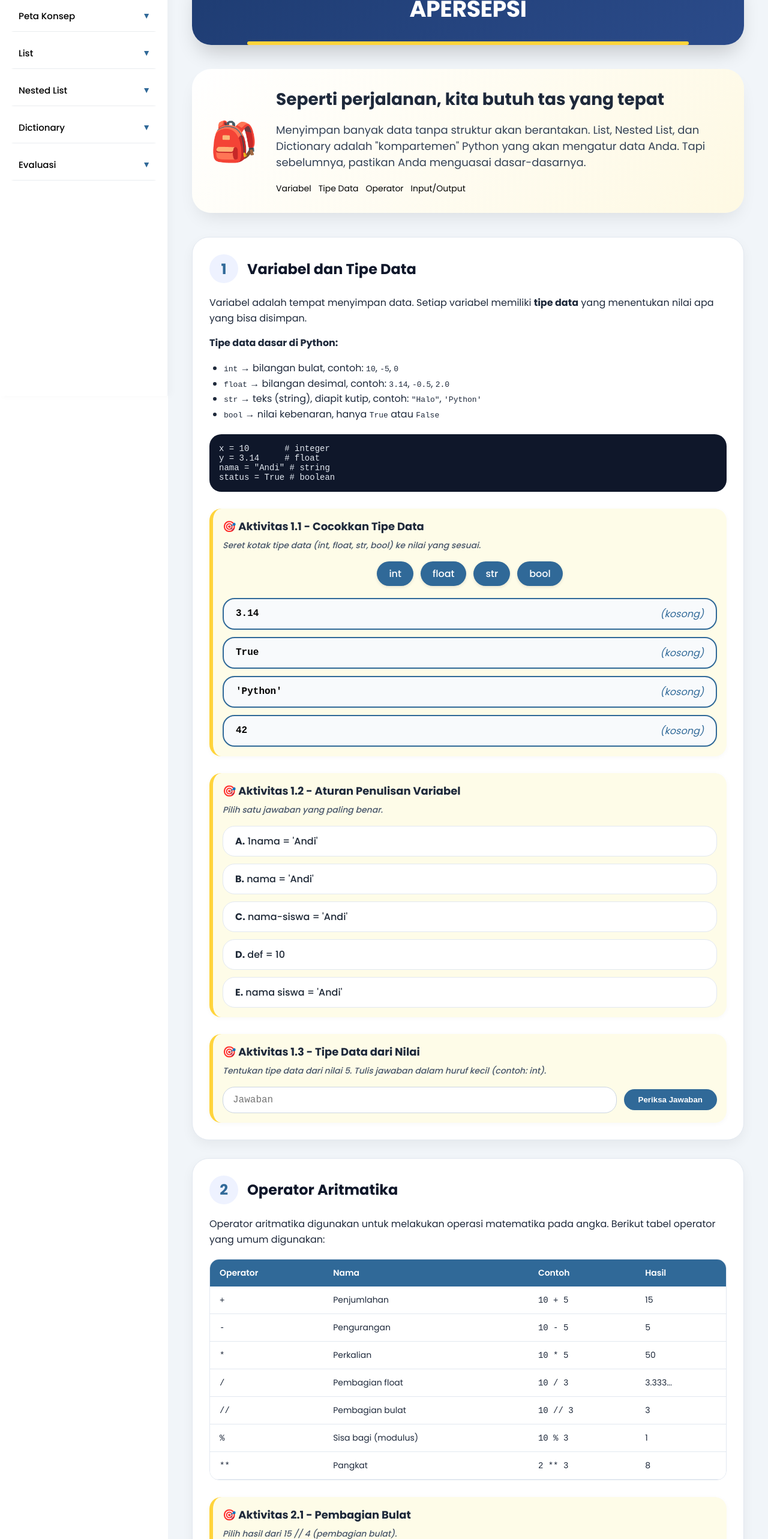
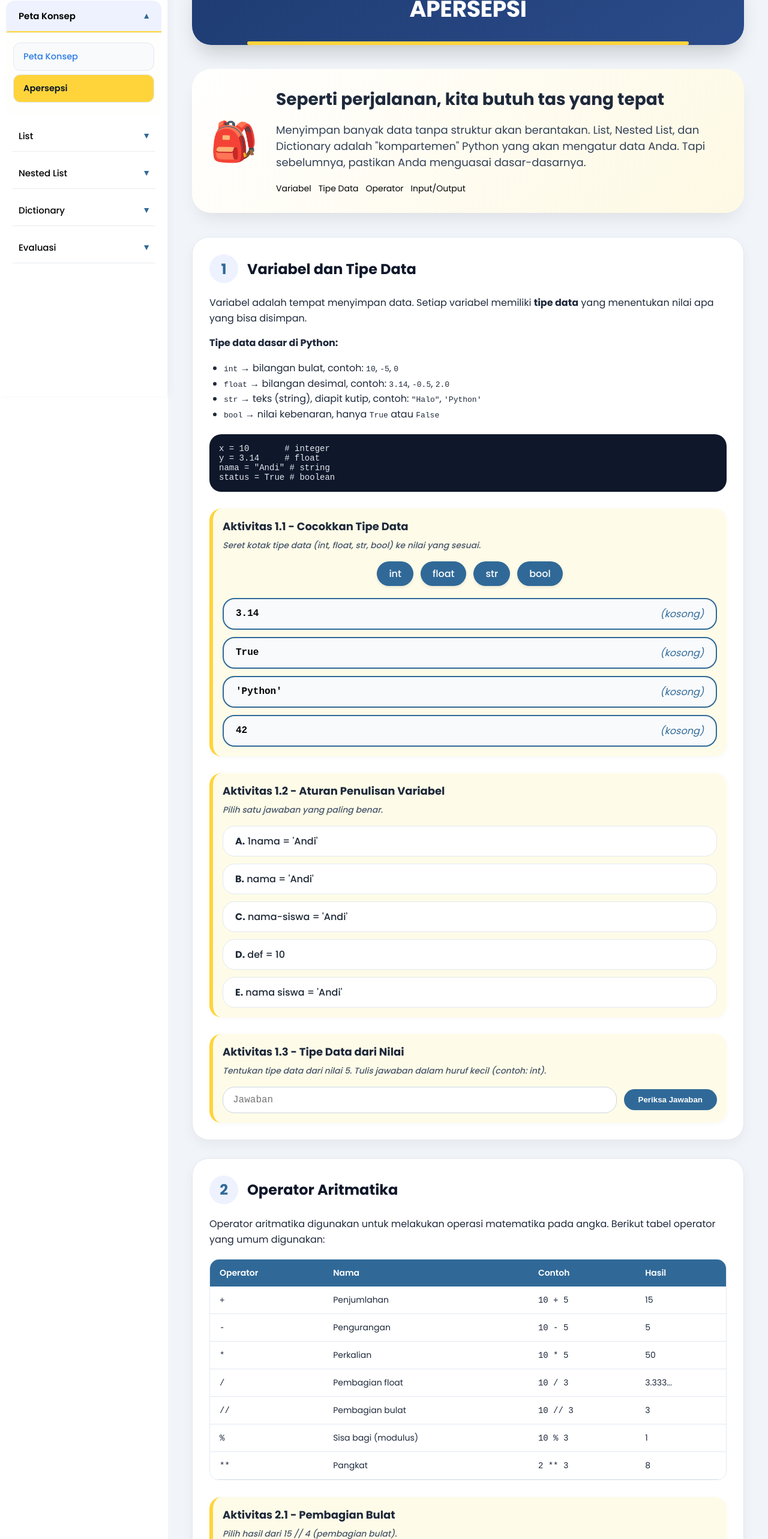
Before and after one commit to Halooci/Lidict, a React (Vite) app: page /Apersepsi in a window 1280 px wide. Shown: the part 140-2706 px from the top of the page at 60% size. Built offline with nearby package versions, Linux system fonts and the light colour scheme; no server answers; the database is empty; sample sign-in values are in the browser's storage.

Commit message:
upd SD dan apersepsi

```diff
--- a/src/pages/komponen/SidebarMateri.jsx
+++ b/src/pages/komponen/SidebarMateri.jsx
@@ -35,13 +35,14 @@ export default function SidebarMateri() {
     }
   }, []);
 
-  // Tentukan accordion aktif berdasarkan URL
+  // Tentukan accordion aktif berdasarkan URL (sudah diperbaiki untuk Apersepsi)
   const getDefaultAccordion = () => {
     if (currentPath.startsWith("/List")) return "list";
     if (currentPath.startsWith("/NestedList")) return "NestedList";
     if (currentPath.startsWith("/Dictionary")) return "dictionary";
     if (currentPath.startsWith("/Evaluasi")) return "evaluasi";
     if (currentPath.startsWith("/PetaKonsep")) return "petaKonsep";
+    if (currentPath.startsWith("/Apersepsi")) return "petaKonsep"; // Perbaikan: Apersepsi termasuk Peta Konsep
     return null;
   };
 
@@ -258,7 +259,7 @@ export default function SidebarMateri() {
   );
 }
 
-// Komponen Accordion (tetap bisa dibuka)
+// Komponen Accordion
 function Accordion({ id, title, children, activeAccordion, setActiveAccordion }) {
   const isOpen = activeAccordion === id;
 
@@ -281,14 +282,14 @@ function Accordion({ id, title, children, activeAccordion, setActiveAccordion })
   );
 }
 
-// Komponen SubItem dengan sistem kunci per sub
+// Komponen SubItem dengan sistem kunci per sub (alert sudah diperbaiki)
 function SubItem({ label, to, currentPath, requiredLevel, unlocked }) {
   const isActive = currentPath === to;
 
   const handleClick = (e) => {
     if (!unlocked) {
       e.preventDefault();
-      alert(`Materi "${label}" membutuhkan progres level ${requiredLevel}. Level Anda saat ini ${localStorage.getItem("userRole") === "mahasiswa" ? require("../firebase").getDoc ? "..." : "belum cukup" : "? "}Selesaikan materi sebelumnya terlebih dahulu.`);
+      alert(`Materi "${label}" membutuhkan progres level ${requiredLevel}. Selesaikan materi sebelumnya terlebih dahulu.`);
     }
   };
 
@@ -312,7 +313,7 @@ function SubItem({ label, to, currentPath, requiredLevel, unlocked }) {
   );
 }
 
-// Styles (sama seperti sebelumnya)
+// Styles
 const styles = {
   sidebar: {
     position: "fixed",
--- a/src/pages/materi/PetaKonsep/Apersepsi.jsx
+++ b/src/pages/materi/PetaKonsep/Apersepsi.jsx
@@ -328,7 +328,7 @@ status = True # boolean`}
               </pre>
 
               <div style={styles.activityWrapper}>
-                <div style={styles.activityTitle}>🎯 Aktivitas 1.1 - Cocokkan Tipe Data</div>
+                <div style={styles.activityTitle}>Aktivitas 1.1 - Cocokkan Tipe Data</div>
                 <p style={styles.instruction}>Seret kotak tipe data (int, float, str, bool) ke nilai yang sesuai.</p>
                 <div style={styles.dragContainer}>
                   <div style={styles.dragItems}>
@@ -369,7 +369,7 @@ status = True # boolean`}
               </div>
 
               <div style={styles.activityWrapper}>
-                <div style={styles.activityTitle}>🎯 Aktivitas 1.2 - Aturan Penulisan Variabel</div>
+                <div style={styles.activityTitle}>Aktivitas 1.2 - Aturan Penulisan Variabel</div>
                 <p style={styles.instruction}>Pilih satu jawaban yang paling benar.</p>
                 <div style={styles.options}>
                   {varPilihanOptions.map((opt, idx) => (
@@ -390,7 +390,7 @@ status = True # boolean`}
               </div>
 
               <div style={styles.activityWrapper}>
-                <div style={styles.activityTitle}>🎯 Aktivitas 1.3 - Tipe Data dari Nilai</div>
+                <div style={styles.activityTitle}>Aktivitas 1.3 - Tipe Data dari Nilai</div>
                 <p style={styles.instruction}>Tentukan tipe data dari nilai 5. Tulis jawaban dalam huruf kecil (contoh: int).</p>
                 <div style={styles.inputGroup}>
                   <input
@@ -440,7 +440,7 @@ status = True # boolean`}
               </div>
 
               <div style={styles.activityWrapper}>
-                <div style={styles.activityTitle}>🎯 Aktivitas 2.1 - Pembagian Bulat</div>
+                <div style={styles.activityTitle}>Aktivitas 2.1 - Pembagian Bulat</div>
                 <p style={styles.instruction}>Pilih hasil dari 15 // 4 (pembagian bulat).</p>
                 <div style={styles.options}>
                   {operatorOptions.map((opt, idx) => (
@@ -461,7 +461,7 @@ status = True # boolean`}
               </div>
 
               <div style={styles.activityWrapper}>
-                <div style={styles.activityTitle}>🎯 Aktivitas 2.2 - Sisa Bagi (Modulus)</div>
+                <div style={styles.activityTitle}>Aktivitas 2.2 - Sisa Bagi (Modulus)</div>
                 <p style={styles.instruction}>Pilih hasil dari 10 % 3 (sisa bagi).</p>
                 <div style={styles.options}>
                   {modulusOptions.map((opt, idx) => (
@@ -482,7 +482,7 @@ status = True # boolean`}
               </div>
 
               <div style={styles.activityWrapper}>
-                <div style={styles.activityTitle}>🎯 Aktivitas 2.3 - Operator Pangkat</div>
+                <div style={styles.activityTitle}>Aktivitas 2.3 - Operator Pangkat</div>
                 <p style={styles.instruction}>Hitung hasil dari 2 ** 3, lalu tulis jawabannya (angka).</p>
                 <div style={styles.inputGroup}>
                   <input
@@ -520,7 +520,7 @@ umur = int(input("Umur: "))  # konversi ke integer`}
               </pre>
 
               <div style={styles.activityWrapper}>
-                <div style={styles.activityTitle}>🎯 Aktivitas 3.1 - Konversi ke Integer</div>
+                <div style={styles.activityTitle}>Aktivitas 3.1 - Konversi ke Integer</div>
                 <p style={styles.instruction}>Lengkapi kode agar variabel umur bertipe integer: <code>umur = ______(input("Umur: "))</code></p>
                 <div style={styles.inputGroup}>
                   <input
@@ -536,7 +536,7 @@ umur = int(input("Umur: "))  # konversi ke integer`}
               </div>
 
               <div style={styles.activityWrapper}>
-                <div style={styles.activityTitle}>🎯 Aktivitas 3.2 - Fungsi Output</div>
+                <div style={styles.activityTitle}>Aktivitas 3.2 - Fungsi Output</div>
                 <p style={styles.instruction}>Pilih fungsi yang benar untuk menampilkan teks ke layar.</p>
                 <div style={styles.options}>
                   {outputOptions.map((opt, idx) => (
@@ -557,7 +557,7 @@ umur = int(input("Umur: "))  # konversi ke integer`}
               </div>
 
               <div style={styles.activityWrapper}>
-                <div style={styles.activityTitle}>🎯 Aktivitas 3.3 - Mencetak Variabel</div>
+                <div style={styles.activityTitle}>Aktivitas 3.3 - Mencetak Variabel</div>
                 <p style={styles.instruction}>Lengkapi kode berikut agar program mencetak "Halo Andi". Tulis variabel yang tepat.</p>
                 <pre style={styles.codeBlockSmall}>{`nama = input("Nama: ")
 print("Halo", ______)`}</pre>
```
